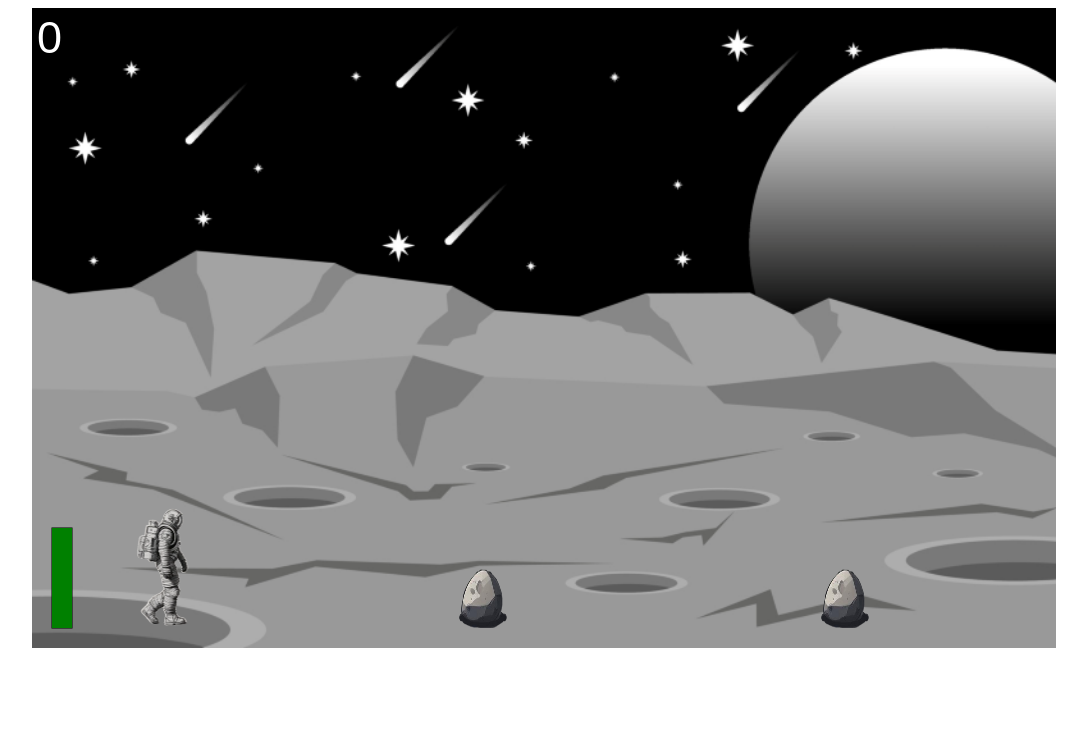
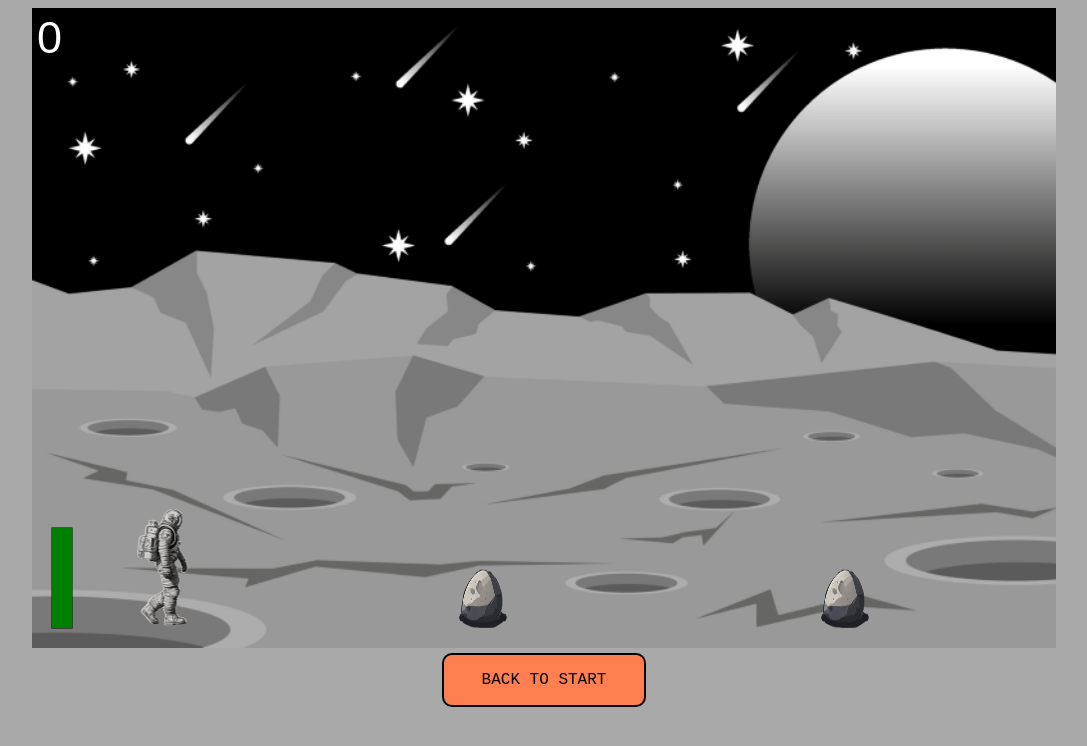
Before and after one commit to csdavids519/MoonJumper, a plain HTML site: page gameboard.html in a window 1280 px wide. Shown: the whole page, without its empty margins (96-1183 px from the left). Drawn offline with Linux system fonts and the light colour scheme.

Commit message:
Add buttons to game board page

```diff
--- a/assets/css/style.css
+++ b/assets/css/style.css
@@ -8,6 +8,7 @@
 body {
     font-family: 'Courier New', Courier, monospace;
     text-align: center;
+    background-color: darkgray;
 }
 
 .startbg {
@@ -82,6 +83,7 @@ body {
     height: 30px;
     border: 3px solid black;
     border-radius: 50px;
+    cursor: pointer;
 }
 
 .info_box_1 {
@@ -139,6 +141,14 @@ body {
     text-transform: uppercase;
 }
 
+.buttons_game_board {
+    display: flex;
+    width: 100%;
+    justify-content: space-around;
+    text-transform: uppercase;
+}
+
+.homebutton,
 .startgamebutton {
     width: 200px;
     background-color: coral;
@@ -158,6 +168,7 @@ body {
     display: none;
 }
 
+.homebutton a,
 .gamePreviewButton a,
 .startgamebutton a,
 #howToButton a {
--- a/gameboard.html
+++ b/gameboard.html
@@ -11,9 +11,17 @@
 
 </head>
 
-<body>
+<body class="body_gameboard">
     <!-- add game area -->
     <canvas id="board"></canvas>
+
+    <div class="buttons_game_board">
+        <div class="homebutton">
+            <a href="index.html" aria-label="jump to home page">
+                <p>Back to Start</p>
+            </a>
+        </div>
+    </div>
 </body>
 
 </html>
```
Also changed, not shown: index.html (+0 -2 lines).
